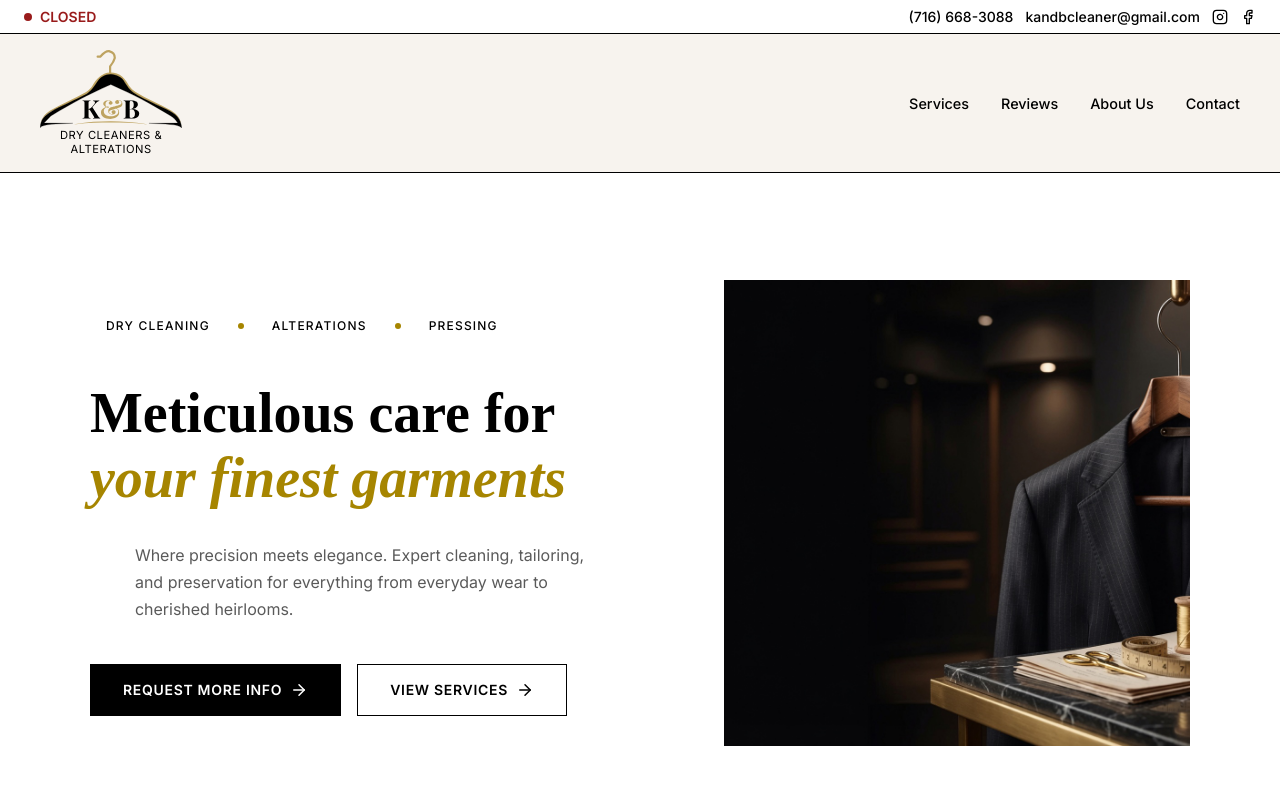
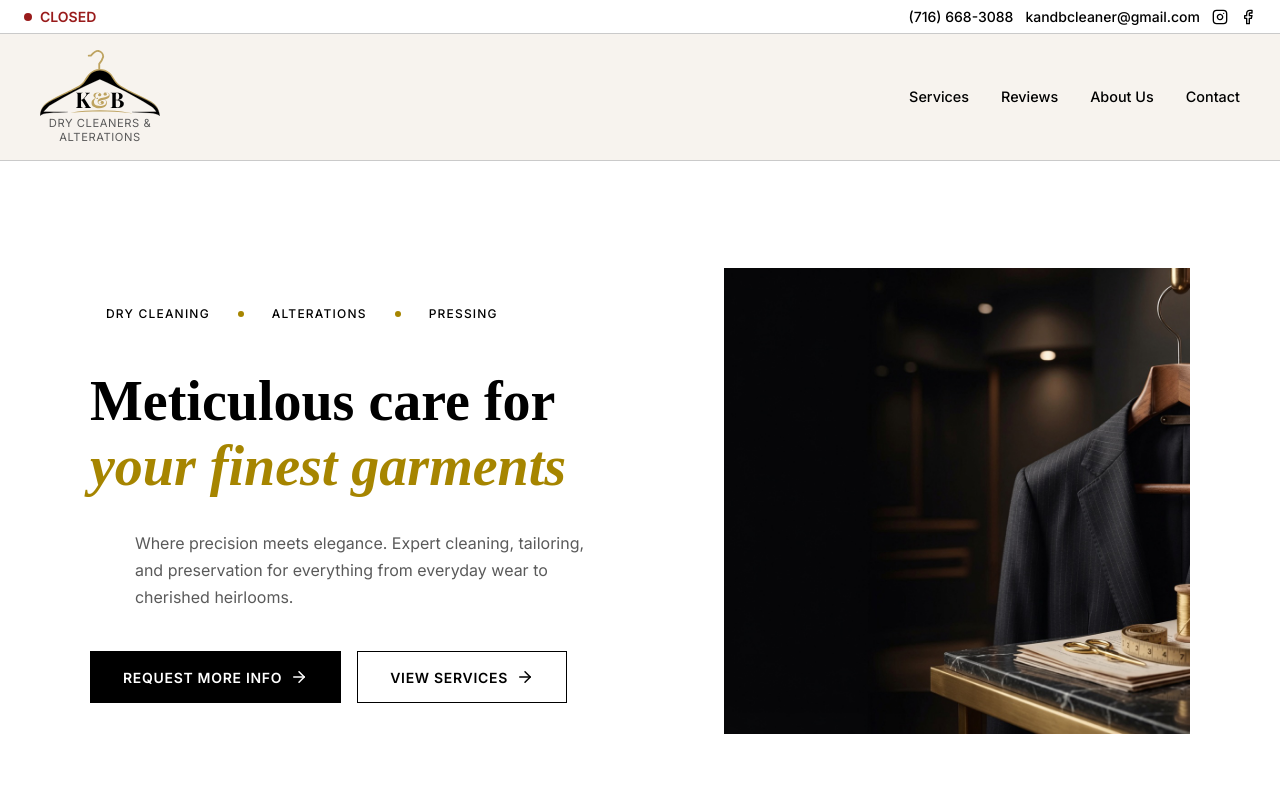
Before and after one commit to notEmmi/kandb, a React (Vite) app: page / in a window 1280 px wide. Shown: the top 800 px of the page. Built offline with nearby package versions, Linux system fonts and the light colour scheme.

Commit message:
Update section borders and logo styles for improved aesthetics and consistency

```diff
--- a/src/App.css
+++ b/src/App.css
@@ -206,15 +206,13 @@ section {
   justify-content: space-between;
   align-items: center;
   padding: clamp(12px, 2vw, 16px) clamp(16px, 4vw, 40px);
-
   background: var(--foreground);
-  border-bottom: 1px solid var(--primary);
-  border-top: 1px solid var(--primary);
+  border-bottom: 1px solid color-mix(in srgb, var(--primary) 10%, var(--muted) 90%);
+  border-top: 1px solid color-mix(in srgb, var(--primary) 10%, var(--muted) 90%);
 }
 
 .logo-img {
-  height: 78px;
-  width: auto;
+  width: 120px;
 }
 
 .logo {
@@ -226,7 +224,7 @@ section {
 
 .logo-tagline {
   font-size: 0.7rem;
-  color: var(--muted-foreground);
+  color: color-mix(in srgb, var(--primary) 60%, var(--muted) 40%);
   letter-spacing: 0.05em;
   text-transform: uppercase;
   padding-bottom: 0;
```
